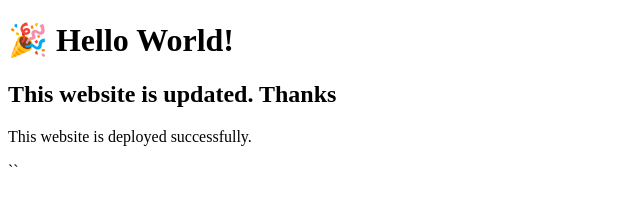
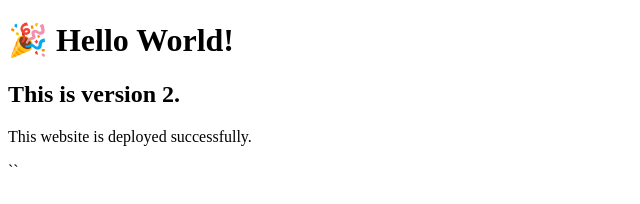
Before and after one commit to tanban29/Deploy_demo, a plain HTML site: page index.html in a window 1280 px wide. Shown: the whole page, without its empty margins (0-640 px from the left). Drawn offline with Linux system fonts and the light colour scheme.

Commit message:
version 2 changes

```diff
--- a/index.html
+++ b/index.html
@@ -5,7 +5,7 @@
 </head>
 <body>
   <h1>🎉 Hello World!</h1>
-  <h2> This website is updated. Thanks</h2>
+  <h2> This is version 2.</h2>
   <p>This website is deployed successfully.</p>
 </body>
 </html>
```
